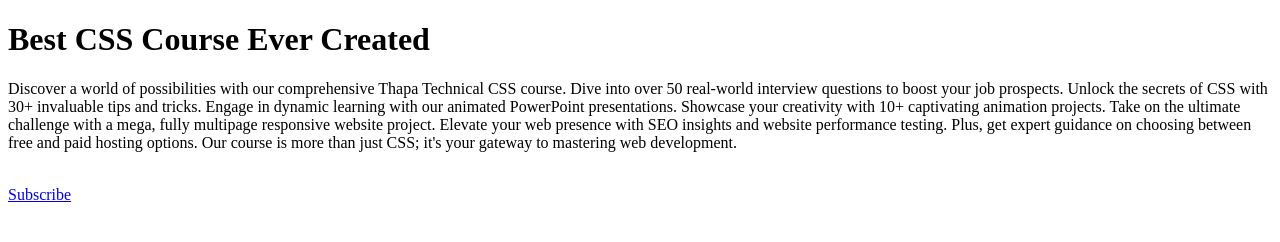
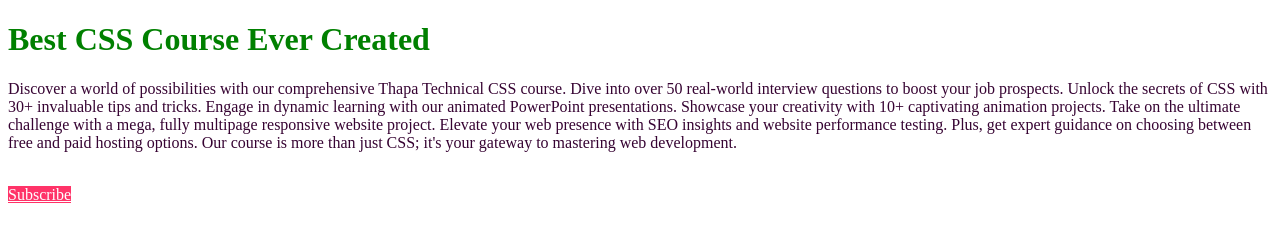
Before and after one commit to ManthanG369/CSS-Projects, a plain HTML site: page basic/index.html in a window 1280 px wide. Drawn offline with Linux system fonts and the light colour scheme.

Commit message:
added basic selector

```diff
--- a/basic/index.html
+++ b/basic/index.html
@@ -5,9 +5,14 @@
     <meta name="viewport" content="width=device-width, initial-scale=1.0" />
     <title>Basic of CSS</title>
     <link rel="stylesheet" href="style.css" />
+    <style>
+      h1{
+        color:green
+      }
+    </style>
   </head>
   <body>
-    <h1>Best CSS Course Ever Created</h1>
+    <h1 >Best CSS Course Ever Created</h1>
     <p class="para">
       Discover a world of possibilities with our comprehensive Thapa Technical
       CSS course. Dive into over 50 real-world interview questions to boost your
--- a/basic/style.css
+++ b/basic/style.css
@@ -1 +1,22 @@
 /*  #ff3368; #ecfdff; */
+
+h1 {
+    color: #1bf513;
+}
+
+.para {
+    color: #360332;
+}
+
+#btn {
+    background-color: #ff3368;
+    color: #fff;
+}
+
+#btn:hover{
+    background-color: black;
+}
+
+h1 {
+    color:blue
+}
```
